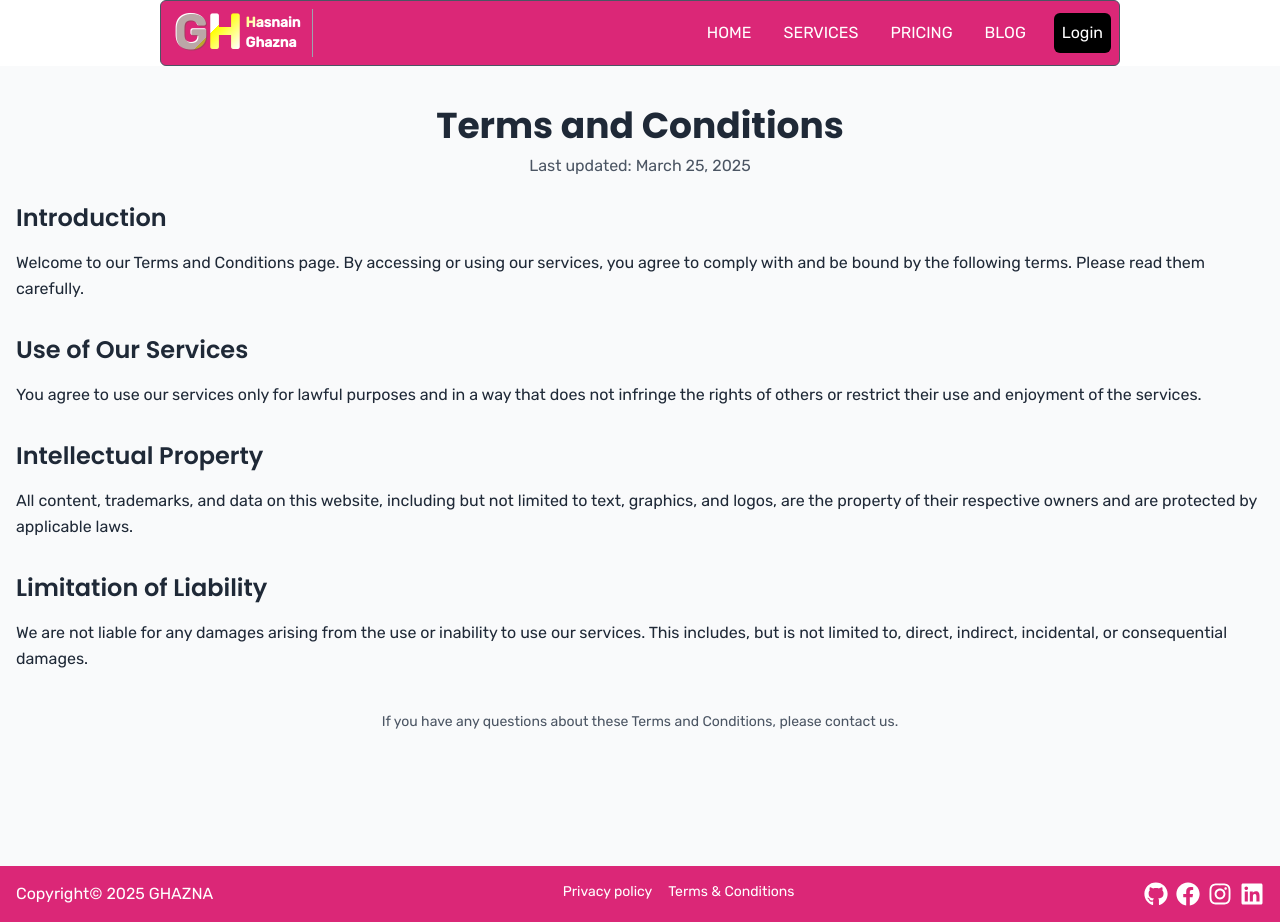
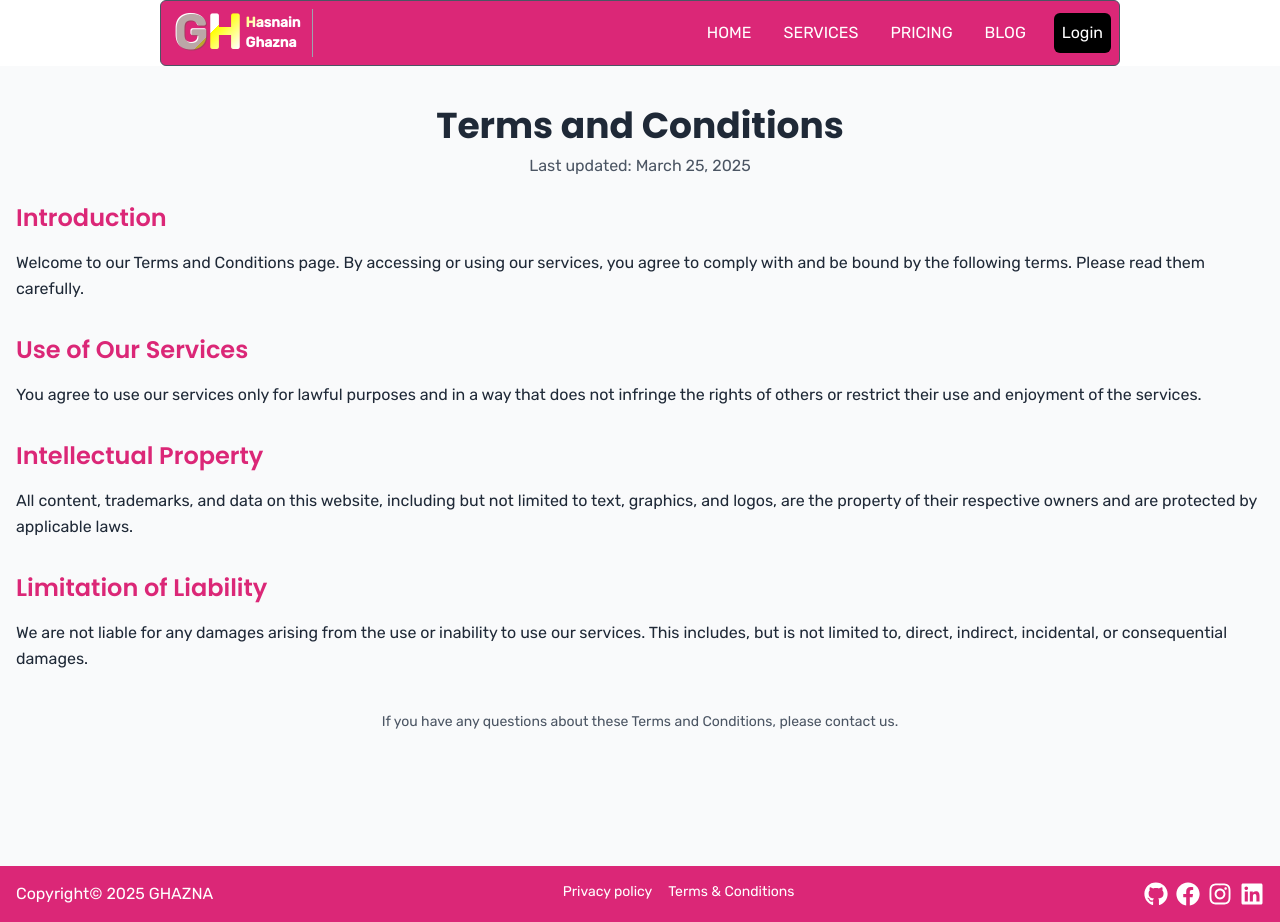
Before and after one commit to mhgkhan/ghazna, a Next.js app: page /termsandconditions in a window 1280 px wide. Built offline with nearby package versions, Linux system fonts and the light colour scheme.

Commit message:
feat: Update styling for headings in Terms and Conditions page for improved visibility

```diff
--- a/src/app/termsandconditions/page.js
+++ b/src/app/termsandconditions/page.js
@@ -14,28 +14,28 @@ const page = () => {
       </header>
 
       <section className='mb-8'>
-        <h2 className='text-2xl font-semibold mb-4'>Introduction</h2>
+        <h2 className='text-2xl font-semibold mb-4 text-pink-600'>Introduction</h2>
         <p className='text-base leading-relaxed'>
           Welcome to our Terms and Conditions page. By accessing or using our services, you agree to comply with and be bound by the following terms. Please read them carefully.
         </p>
       </section>
 
       <section className='mb-8'>
-        <h2 className='text-2xl font-semibold mb-4'>Use of Our Services</h2>
+        <h2 className='text-2xl font-semibold mb-4 text-pink-600'>Use of Our Services</h2>
         <p className='text-base leading-relaxed'>
           You agree to use our services only for lawful purposes and in a way that does not infringe the rights of others or restrict their use and enjoyment of the services.
         </p>
       </section>
 
       <section className='mb-8'>
-        <h2 className='text-2xl font-semibold mb-4'>Intellectual Property</h2>
+        <h2 className='text-2xl font-semibold mb-4 text-pink-600'>Intellectual Property</h2>
         <p className='text-base leading-relaxed'>
           All content, trademarks, and data on this website, including but not limited to text, graphics, and logos, are the property of their respective owners and are protected by applicable laws.
         </p>
       </section>
 
       <section className='mb-8'>
-        <h2 className='text-2xl font-semibold mb-4'>Limitation of Liability</h2>
+        <h2 className='text-2xl font-semibold mb-4 text-pink-600'>Limitation of Liability</h2>
         <p className='text-base leading-relaxed'>
           We are not liable for any damages arising from the use or inability to use our services. This includes, but is not limited to, direct, indirect, incidental, or consequential damages.
         </p>
```
